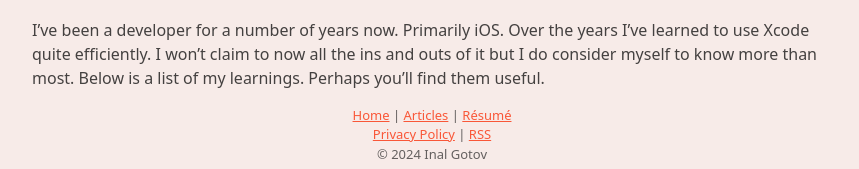
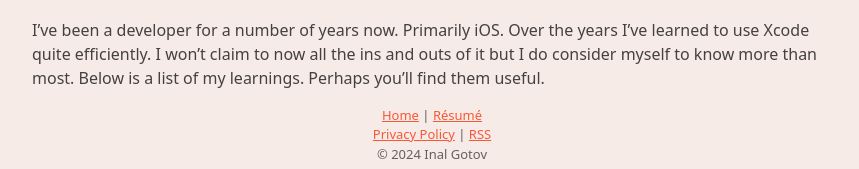
Before and after one commit to sketch204/sketch204.github.io, a Jekyll site: the page built from index.html, in a window 1280 px wide. Shown: the part 890-1059 px from the top of the page, without its empty margins (208-1067 px from the left). Built offline with Jekyll 4.4.1, drawn with Linux system fonts in a browser that asks for light colours; nearby versions of some CDN libraries.

Commit message:
Remove articles from the footer

```diff
--- a/_includes/footer.html
+++ b/_includes/footer.html
@@ -1,5 +1,5 @@
 <footer>
-  <a href="/index.html">Home</a> | <a href="/articles.html">Articles</a> | <a href="/resume.html">Résumé</a>
+  <a href="/index.html">Home</a> | <a href="/resume.html">Résumé</a>
   <br>
   <a href="/privacy.html">Privacy Policy</a> | <a href="/feed.xml">RSS</a>
   <br>
```
